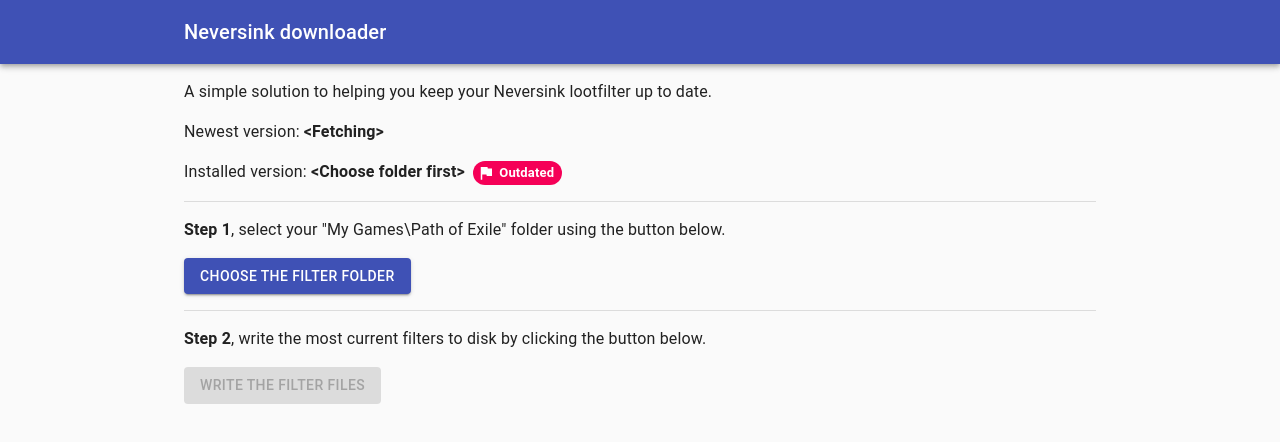
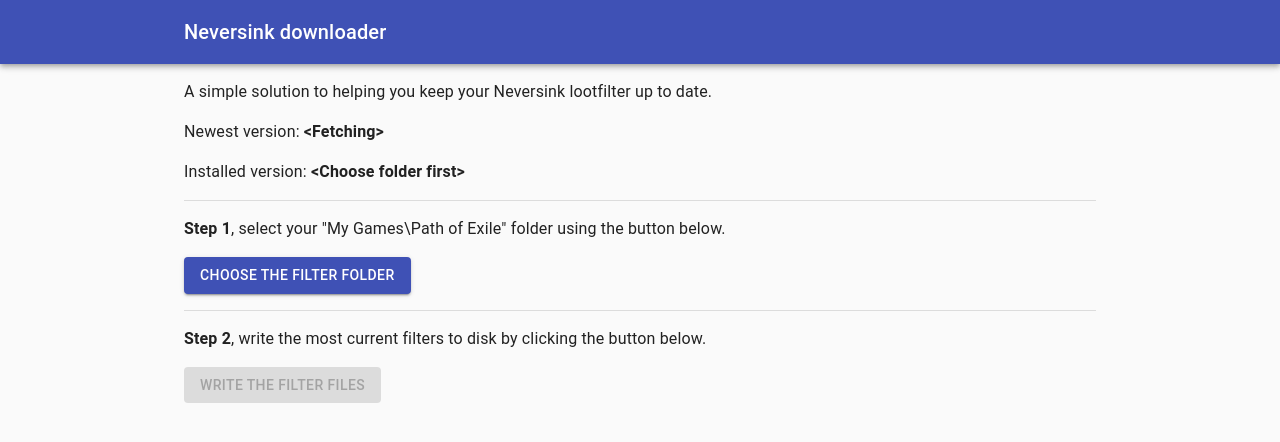
Before and after one commit to dhedegaard/neversink-downloader, a Next.js app: page / in a window 1280 px wide. Shown: the top 442 px of the page. Built offline with nearby package versions, Linux system fonts and the light colour scheme; no server answers.

Commit message:
Only show outdated when a directory has been selected.

```diff
--- a/pages/index.tsx
+++ b/pages/index.tsx
@@ -103,13 +103,15 @@
                 label="Up to date"
                 size="small"
               />
-            ) : (
+            ) : directory.type === "selected" ? (
               <Chip
                 color="secondary"
                 icon={<FlagIcon />}
                 label="Outdated"
                 size="small"
               />
+            ) : (
+              <React.Fragment />
             )}
           </b>
         </Typography>
```
